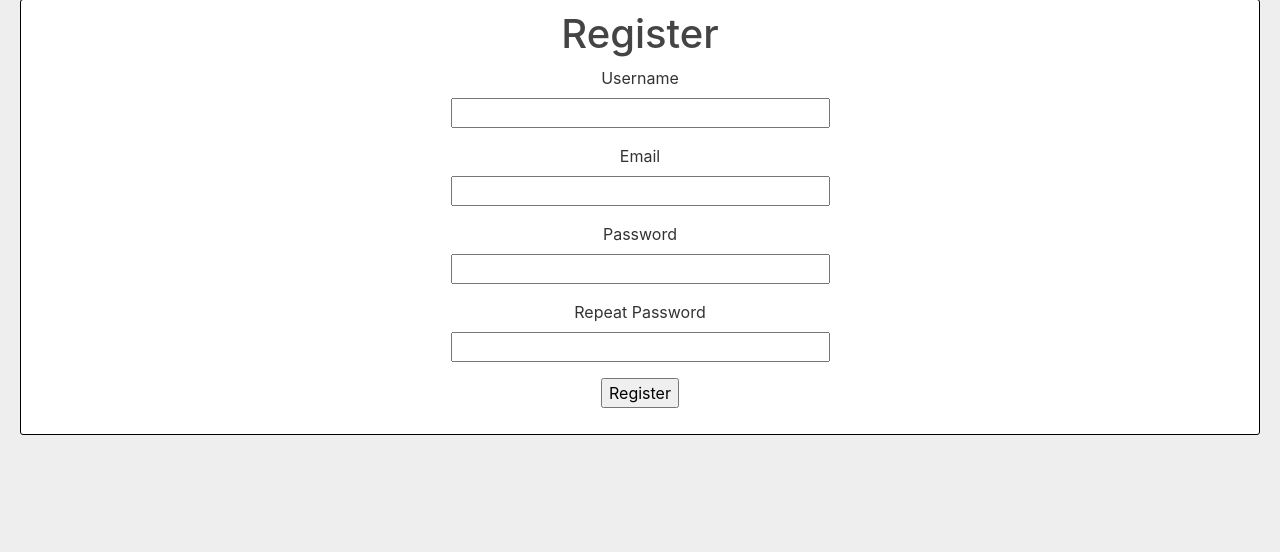
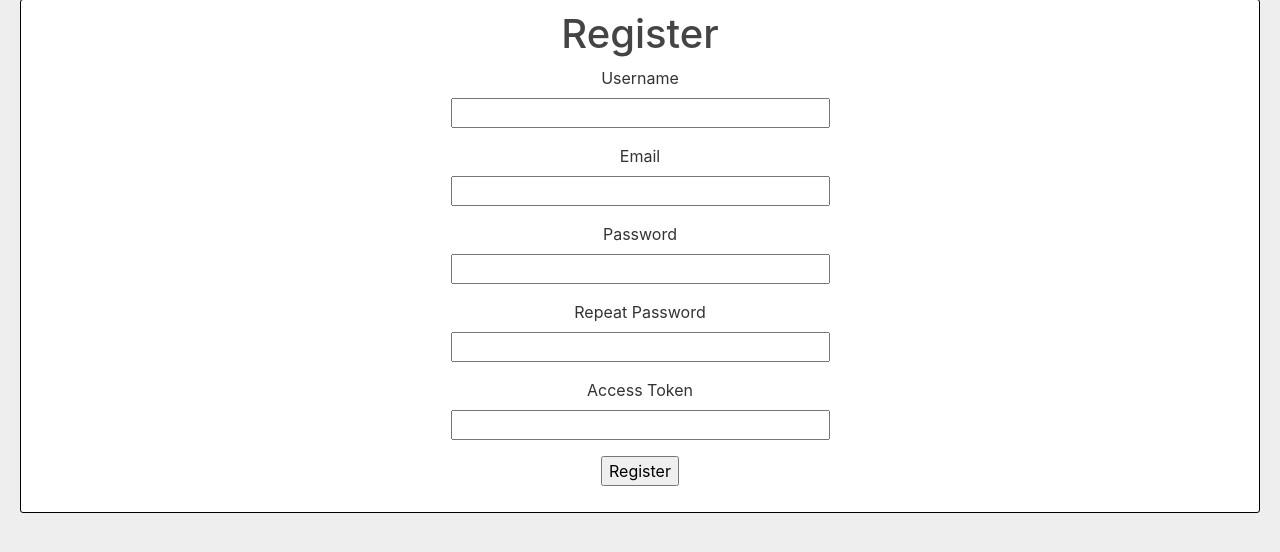
Before and after one commit to ajyuan/Amber-Alert-License-Plate-Scanner, a Flask app: page /register in a window 1280 px wide. Shown: the part 98-650 px from the top of the page. Run offline with Flask 2, Linux system fonts and the light colour scheme; some libraries are stand-ins or nearby versions.

Commit message:
improved register page

```diff
--- a/app/forms.py
+++ b/app/forms.py
@@ -18,6 +18,7 @@ class RegistrationForm(FlaskForm):
     password = PasswordField('Password', validators=[DataRequired()])
     password2 = PasswordField(
         'Repeat Password', validators=[DataRequired(), EqualTo('password')])
+    access_token = StringField("Access Token", validators=[DataRequired()])
     submit = SubmitField('Register')
 
     def validate_username(self, username):
@@ -29,6 +30,11 @@ class RegistrationForm(FlaskForm):
         user = User.query.filter_by(email=email.data).first()
         if user is not None:
             raise ValidationError('Please use a different email address.')
+
+    def validate_access_token(self, access_token):
+        if access_token != "AMBERCATCH":
+            raise ValidationError('Please input a valid access token. You can get a token from the admins.')
+
 
 class EditProfileForm(FlaskForm):
     username = StringField('Username', validators=[DataRequired()])
--- a/app/templates/register.html
+++ b/app/templates/register.html
@@ -33,6 +33,13 @@
             <span style="color: red;">[{{ error }}]</span>
             {% endfor %}
         </p>
+        <p>
+            {{ form.access_token.label }}<br>
+            {{ form.access_token(size=32) }}<br>
+            {% for error in form.access_token.errors %}
+            <span style="color: red;">[{{ error }}]</span>
+            {% endfor %}
+        </p>
         <p>{{ form.submit() }}</p>
     </form>
 </div>
--- a/app/test_firebase.py
+++ b/app/test_firebase.py
@@ -38,7 +38,7 @@ for i in range(10):
     amber['vehicle_information']['car_model'] = random.choice(car_brand['models'])
     amber['eye_color'] = random.choice(colors)
     amber['hair_color'] = random.choice(colors)
-    amber['age'] = random.randrange(1, 100)
+    amber['age'] = random.randrange(1, 18)
     amber['height'] = "{}'{}".format(random.randrange(4, 6), random.randrange(0, 12))
     amber['weight'] = "{} Kg".format(random.randrange(30, 100))
     firebase.post('/MockAmberAlert', amber)
```
